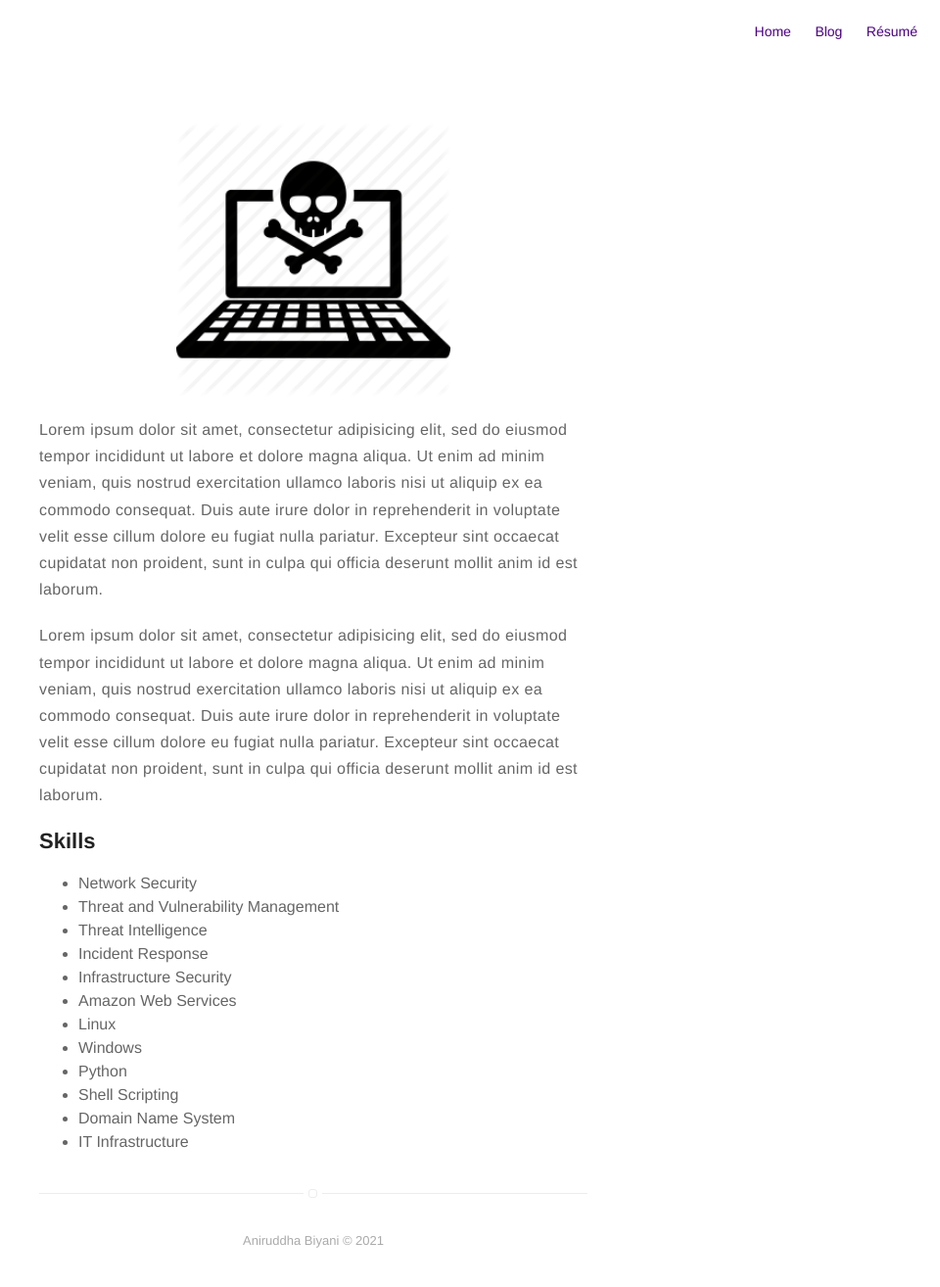
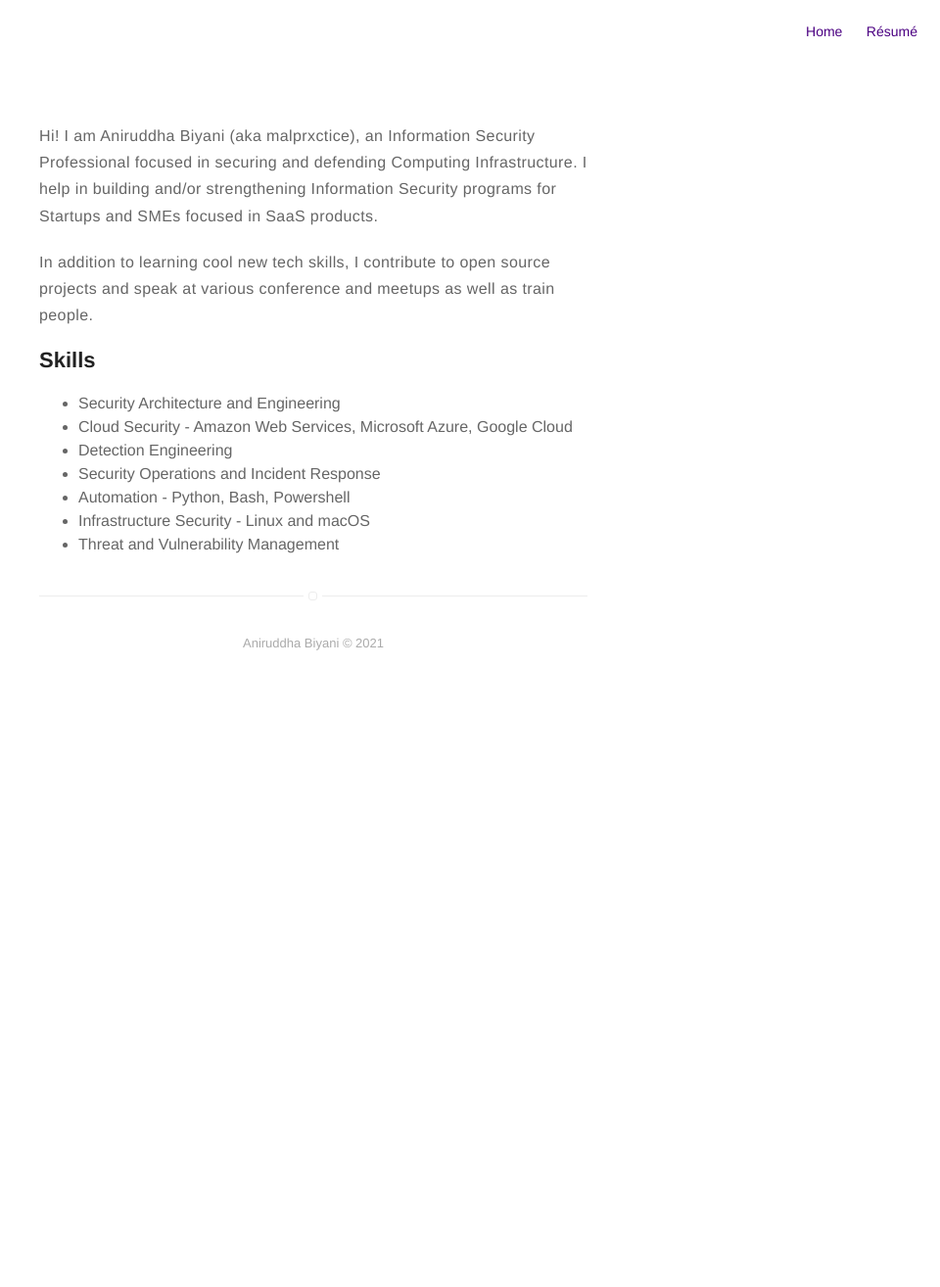
Before and after one commit to anirudhbiyani/anirudhbiyani.github.io, a Jekyll site: the page built from about.md, in a window 1280 px wide. Shown: the whole page at 98% size, without its empty margins (320-1280 px from the left). Built offline with Jekyll 4.4.1, drawn with Linux system fonts in a browser that asks for light colours; after the commit the page ends 900 px from its top, so only the background shows below that.

Commit message:
2021 Update

```diff
--- a/_config.yml
+++ b/_config.yml
@@ -3,9 +3,6 @@
 bio: Information Security Enthusiast
 
 title: Aniruddha Biyani
-
-# twitter summary info
-description: A blog about technology and stuff related
 
 # if it's an external image, update below for true
 # better with square images
@@ -62,7 +59,7 @@
 
 # if you don't need "about" or "blog", comment them out below
 about: true
-blog: true
+blog: false
 
 plugins:
   - jekyll-gist
--- a/about.md
+++ b/about.md
@@ -2,35 +2,21 @@
 title: About
 layout: page
 ---
-![Profile Image]({{ site.url }}/{{ site.picture }})
-
-<p>Lorem ipsum dolor sit amet, consectetur adipisicing elit, sed do eiusmod
-tempor incididunt ut labore et dolore magna aliqua. Ut enim ad minim veniam,
-quis nostrud exercitation ullamco laboris nisi ut aliquip ex ea commodo
-consequat. Duis aute irure dolor in reprehenderit in voluptate velit esse
-cillum dolore eu fugiat nulla pariatur. Excepteur sint occaecat cupidatat non
-proident, sunt in culpa qui officia deserunt mollit anim id est laborum.</p>
-
-<p>Lorem ipsum dolor sit amet, consectetur adipisicing elit, sed do eiusmod
-tempor incididunt ut labore et dolore magna aliqua. Ut enim ad minim veniam,
-quis nostrud exercitation ullamco laboris nisi ut aliquip ex ea commodo
-consequat. Duis aute irure dolor in reprehenderit in voluptate velit esse
-cillum dolore eu fugiat nulla pariatur. Excepteur sint occaecat cupidatat non
-proident, sunt in culpa qui officia deserunt mollit anim id est laborum.</p>
-
+<p>
+Hi! I am Aniruddha Biyani (aka malprxctice), an Information Security Professional focused in securing and defending Computing Infrastructure. I help in building and/or strengthening Information Security programs for Startups and SMEs focused in SaaS products.
+</p>
+<p>
+In addition to learning cool new tech skills, I contribute to open source projects and speak at various conference and meetups as well as train people.
+</p>
+<p>
 <h2>Skills</h2>
-
 <ul class="skill-list">
-	<li>Network Security</li>
+	<li>Security Architecture and Engineering</li>
+	<li>Cloud Security - Amazon Web Services, Microsoft Azure, Google Cloud</li>
+	<li>Detection Engineering</li>
+	<li>Security Operations and Incident Response</li>
+	<li>Automation - Python, Bash, Powershell</li>
+	<li>Infrastructure Security - Linux and macOS</li>
 	<li>Threat and Vulnerability Management</li>
-	<li>Threat Intelligence</li>
-	<li>Incident Response</li>
-	<li>Infrastructure Security</li>
-	<li>Amazon Web Services</li>
-	<li>Linux</li>
-	<li>Windows</li>
-	<li>Python</li>
-	<li>Shell Scripting</li>
-	<li>Domain Name System</li>
-	<li>IT Infrastructure</li>
 </ul>
+</p>
```
Also changed, not shown: Gemfile.lock, 5 other files.
